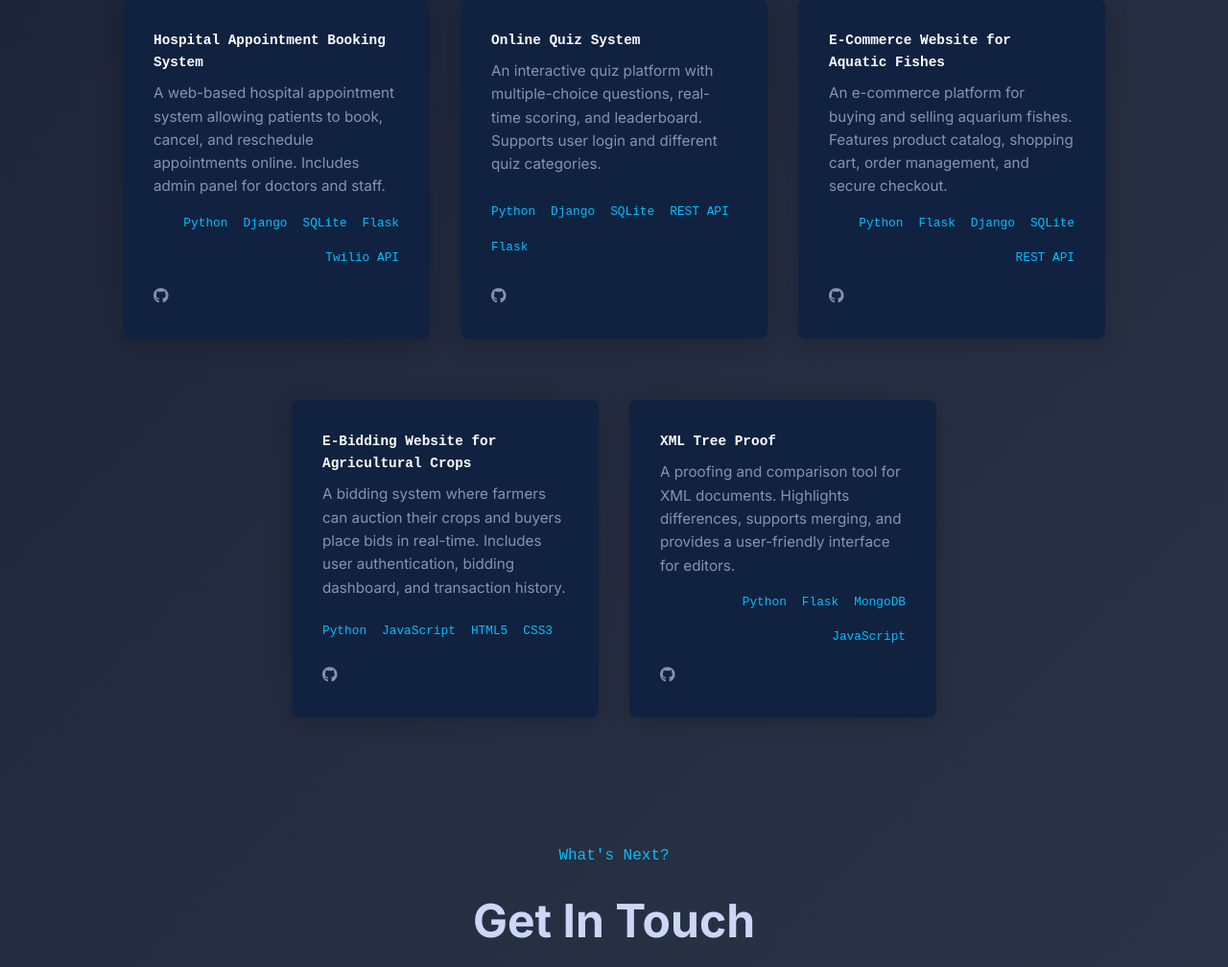
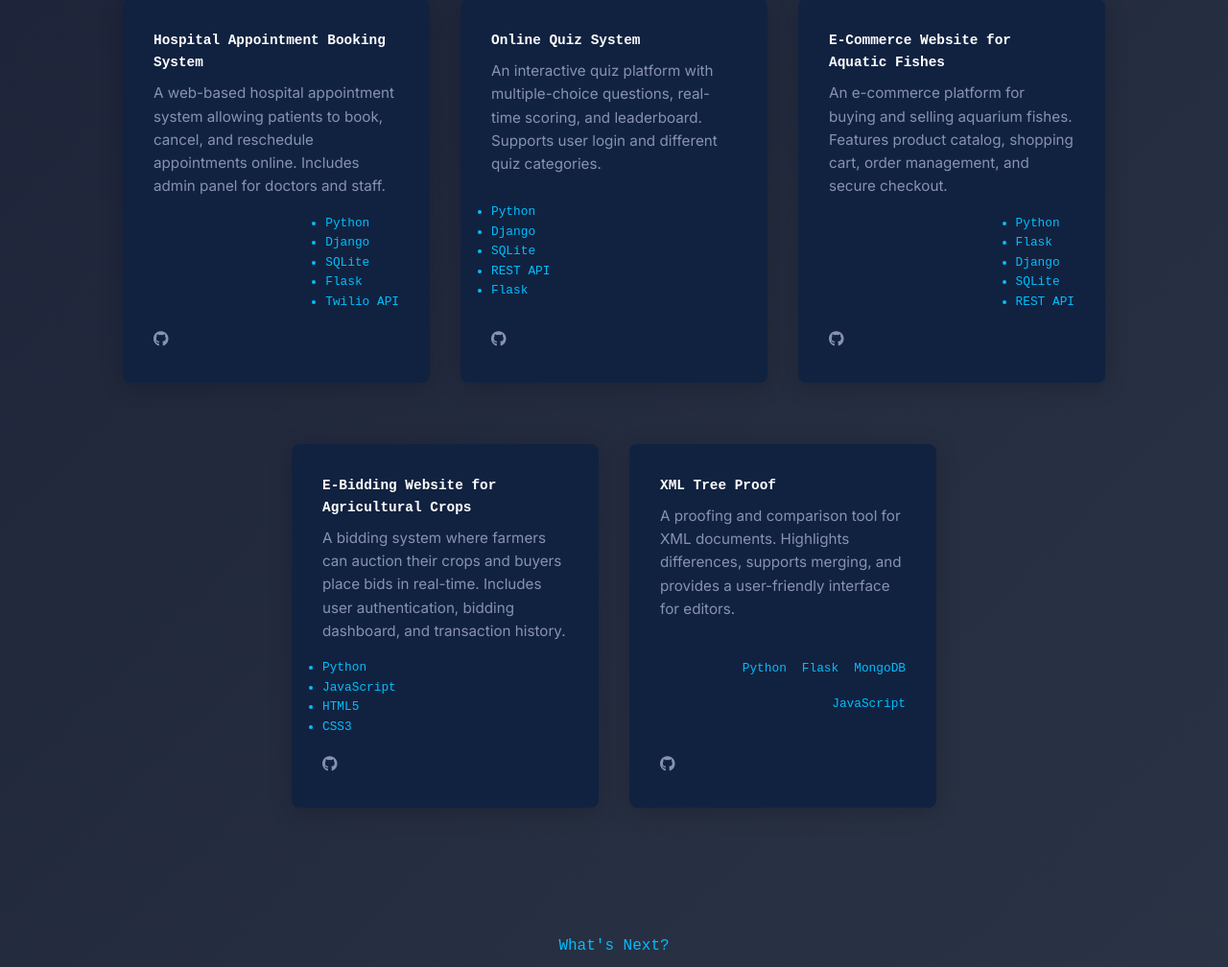
Before and after one commit to Herwinstenil/My-Personal-Portfolio, a Django app: page / in a window 1280 px wide. Shown: the part 4291-5299 px from the top of the page at 96% size. Run offline with Django 5.2, Linux system fonts and the light colour scheme.

Commit message:
Portfolio

```diff
--- a/Folio/Developer/templates/home.html
+++ b/Folio/Developer/templates/home.html
@@ -1133,13 +1133,15 @@
             online.
             Includes admin panel for doctors and staff.
           </p>
-          <ul class="project-tech">
+          <div class="project-tech">
+          <ul>
             <li>Python</li>
             <li>Django</li>
             <li>SQLite</li>
             <li>Flask</li>
             <li>Twilio API</li>
           </ul>
+          </div>
           <div class="project-links">
             <a href="https://github.com/Herwinstenil/Hospital-Appointment-Booking.git" target="_blank"><i
                 class="fab fa-github"></i></a>
@@ -1154,13 +1156,15 @@
             user
             login and different quiz categories.
           </p>
-          <ul class="project-tech">
+          <div class="project-tech">
+          <ul>
             <li>Python</li>
             <li>Django</li>
             <li>SQLite</li>
             <li>REST API</li>
             <li>Flask</li>
           </ul>
+          </div>
           <div class="project-links">
             <a href="https://github.com/Herwinstenil/Quiz-Exam.git" target="_blank"><i class="fab fa-github"></i></a>
           </div>
@@ -1173,13 +1177,15 @@
             An e-commerce platform for buying and selling aquarium fishes. Features product catalog, shopping cart,
             order management, and secure checkout.
           </p>
-          <ul class="project-tech">
+           <div class="project-tech">
+          <ul>
             <li>Python</li>
             <li>Flask</li>
             <li>Django</li>
             <li>SQLite</li>
             <li>REST API</li>
           </ul>
+          </div>
           <div class="project-links">
             <a href="https://github.com/Herwinstenil/Aqua-E-commerce.git" target="_blank"><i
                 class="fab fa-github"></i></a>
@@ -1193,12 +1199,14 @@
             A bidding system where farmers can auction their crops and buyers place bids in real-time. Includes user
             authentication, bidding dashboard, and transaction history.
           </p>
-          <ul class="project-tech">
+              <div class="project-tech">
+          <ul>
             <li>Python</li>
             <li>JavaScript</li>
             <li>HTML5</li>
             <li>CSS3</li>
           </ul>
+          </div>
           <div class="project-links">
             <a href="https://github.com/Herwinstenil/Bidding-E-commerce.git" target="_blank"><i
                 class="fab fa-github"></i></a>
```
